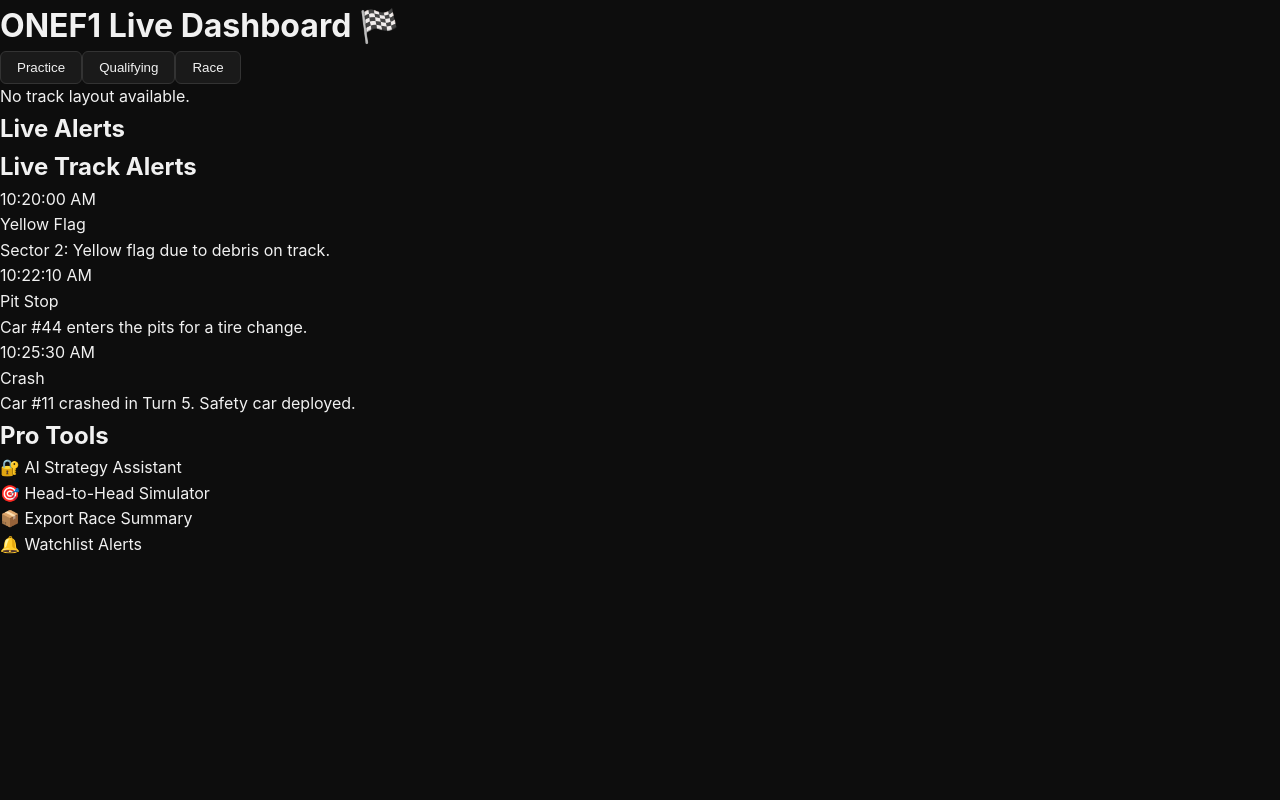
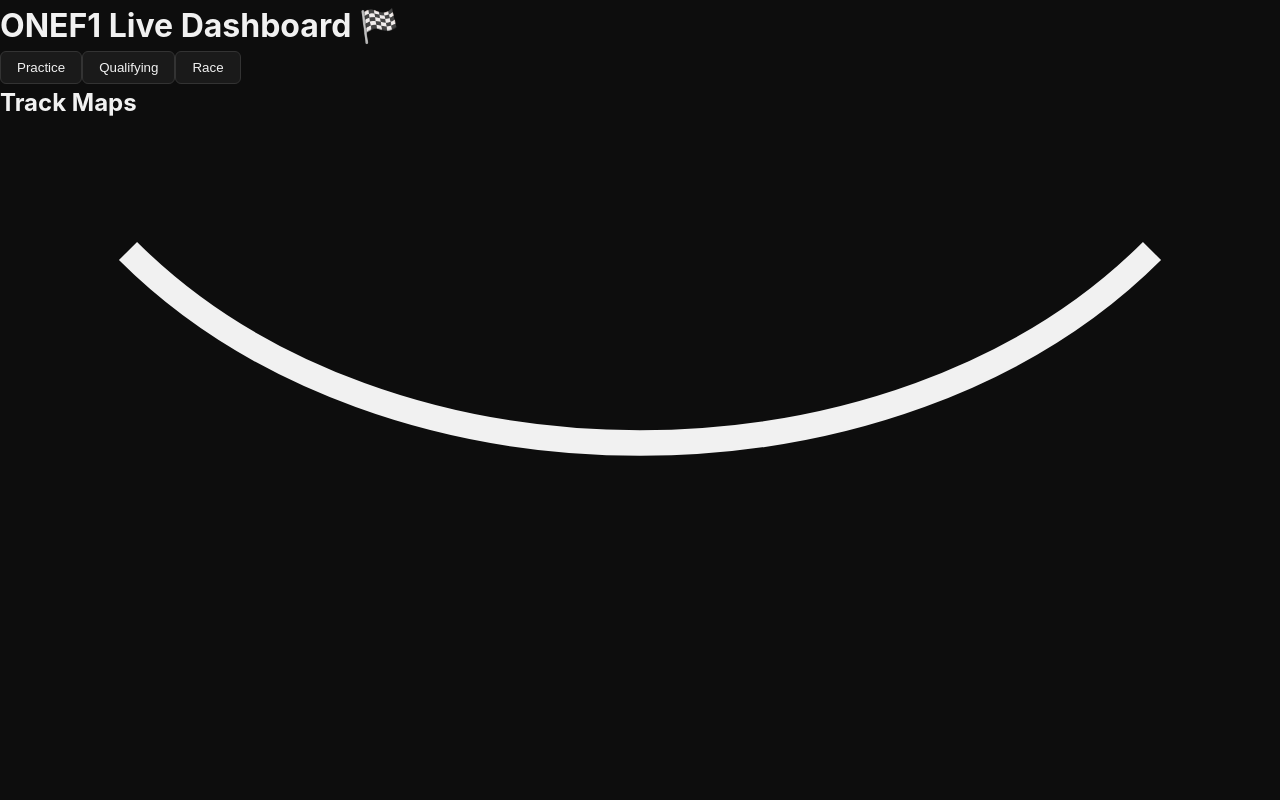
Before and after one commit to MAV02/f1one, a Next.js app: page /dashboard in a window 1280 px wide. Shown: the top 800 px of the page. Built offline with nearby package versions, Linux system fonts and the light colour scheme.

Commit message:
Fix trackmap 5

```diff
--- a/components/AlertsFeed.tsx
+++ b/components/AlertsFeed.tsx
@@ -1,77 +1,14 @@
-// components/AlertsFeed.tsx
-'use client';
+import React from 'react';
 
-import React, { useEffect, useState } from 'react';
-
-type Alert = {
-  id: number;
-  type: 'Yellow Flag' | 'Red Flag' | 'Crash' | 'Pit Stop' | 'Weather';
-  message: string;
-  timestamp: string;
+type Props = {
+  session: string;
 };
 
-const mockAlerts: Alert[] = [
-  {
-    id: 1,
-    type: 'Yellow Flag',
-    message: 'Sector 2: Yellow flag due to debris on track.',
-    timestamp: '2025-05-29T10:20:00Z',
-  },
-  {
-    id: 2,
-    type: 'Pit Stop',
-    message: 'Car #44 enters the pits for a tire change.',
-    timestamp: '2025-05-29T10:22:10Z',
-  },
-  {
-    id: 3,
-    type: 'Crash',
-    message: 'Car #11 crashed in Turn 5. Safety car deployed.',
-    timestamp: '2025-05-29T10:25:30Z',
-  },
-];
-
-const AlertsFeed = () => {
-  const [alerts, setAlerts] = useState<Alert[]>([]);
-
-  useEffect(() => {
-    // Simulate loading alerts
-    setTimeout(() => {
-      setAlerts(mockAlerts);
-    }, 500);
-  }, []);
-
+export default function AlertsFeed({ session }: Props) {
   return (
-    <div className="bg-black text-white p-4 rounded-xl shadow-md w-full max-w-xl mx-auto">
-      <h2 className="text-xl font-semibold mb-3">Live Track Alerts</h2>
-      <ul className="space-y-2">
-        {alerts.map((alert) => (
-          <li
-            key={alert.id}
-            className="border-l-4 pl-4 py-2 bg-gray-900 rounded-md"
-            style={{
-              borderColor:
-                alert.type === 'Yellow Flag'
-                  ? 'yellow'
-                  : alert.type === 'Red Flag'
-                  ? 'red'
-                  : alert.type === 'Crash'
-                  ? '#ff5555'
-                  : alert.type === 'Pit Stop'
-                  ? '#8888ff'
-                  : '#55ccff',
-            }}
-          >
-            <div className="text-sm text-gray-400">
-              {new Date(alert.timestamp).toLocaleTimeString()}
-            </div>
-            <div className="text-md font-medium">{alert.type}</div>
-            <div className="text-sm">{alert.message}</div>
-          </li>
-        ))}
-      </ul>
+    <div className="bg-gray-800 p-4 rounded shadow">
+      <p className="text-sm text-gray-300">Live alerts for: <strong>{session}</strong></p>
+      {/* Future alerts logic */}
     </div>
   );
-};
-
-export default AlertsFeed;
+}
--- a/components/TrackMap.tsx
+++ b/components/TrackMap.tsx
@@ -1,5 +1,3 @@
-'use client';
-
 import React from 'react';
 import BahrainLayout from './tracks/BahrainLayout';
 import SaudiArabiaLayout from './tracks/SaudiArabiaLayout';
@@ -27,43 +25,37 @@ import QatarLayout from './tracks/QatarLayout';
 import AbuDhabiLayout from './tracks/AbuDhabiLayout';
 
 type TrackMapProps = {
-  currentTrack: string;
+  session: string;
 };
 
-export default function TrackMap({ currentTrack }: TrackMapProps) {
-  const renderTrackLayout = () => {
-    switch (currentTrack) {
-      case 'Bahrain': return <BahrainLayout />;
-      case 'Saudi Arabia': return <SaudiArabiaLayout />;
-      case 'Australia': return <AustraliaLayout />;
-      case 'Japan': return <JapanLayout />;
-      case 'China': return <ChinaLayout />;
-      case 'Miami': return <MiamiLayout />;
-      case 'Emilia Romagna': return <EmiliaRomagnaLayout />;
-      case 'Monaco': return <MonacoLayout />;
-      case 'Canada': return <CanadaLayout />;
-      case 'Spain': return <SpainLayout />;
-      case 'Austria': return <AustriaLayout />;
-      case 'Britain': return <BritainLayout />;
-      case 'Hungary': return <HungaryLayout />;
-      case 'Belgium': return <BelgiumLayout />;
-      case 'Netherlands': return <NetherlandsLayout />;
-      case 'Italy': return <ItalyLayout />;
-      case 'Azerbaijan': return <AzerbaijanLayout />;
-      case 'Singapore': return <SingaporeLayout />;
-      case 'USA (Austin)': return <USA_AustinLayout />;
-      case 'Mexico': return <MexicoLayout />;
-      case 'Brazil': return <BrazilLayout />;
-      case 'Las Vegas': return <LasVegasLayout />;
-      case 'Qatar': return <QatarLayout />;
-      case 'Abu Dhabi': return <AbuDhabiLayout />;
-      default: return <div className="text-gray-400 text-sm">No track layout available.</div>;
-    }
-  };
-
+export default function TrackMap({ session }: TrackMapProps) {
   return (
-    <div className="w-full max-w-3xl mx-auto p-4">
-      {renderTrackLayout()}
+    <div className="space-y-4">
+      <h2 className="text-xl font-semibold">Track Maps</h2>
+      <BahrainLayout session={session} />
+      <SaudiArabiaLayout session={session} />
+      <AustraliaLayout session={session} />
+      <JapanLayout session={session} />
+      <ChinaLayout session={session} />
+      <MiamiLayout session={session} />
+      <EmiliaRomagnaLayout session={session} />
+      <MonacoLayout session={session} />
+      <CanadaLayout session={session} />
+      <SpainLayout session={session} />
+      <AustriaLayout session={session} />
+      <BritainLayout session={session} />
+      <HungaryLayout session={session} />
+      <BelgiumLayout session={session} />
+      <NetherlandsLayout session={session} />
+      <ItalyLayout session={session} />
+      <AzerbaijanLayout session={session} />
+      <SingaporeLayout session={session} />
+      <USA_AustinLayout session={session} />
+      <MexicoLayout session={session} />
+      <BrazilLayout session={session} />
+      <LasVegasLayout session={session} />
+      <QatarLayout session={session} />
+      <AbuDhabiLayout session={session} />
     </div>
   );
 }
```
Also changed, not shown: 1 other file (tests, documents, lock files or other folders).
